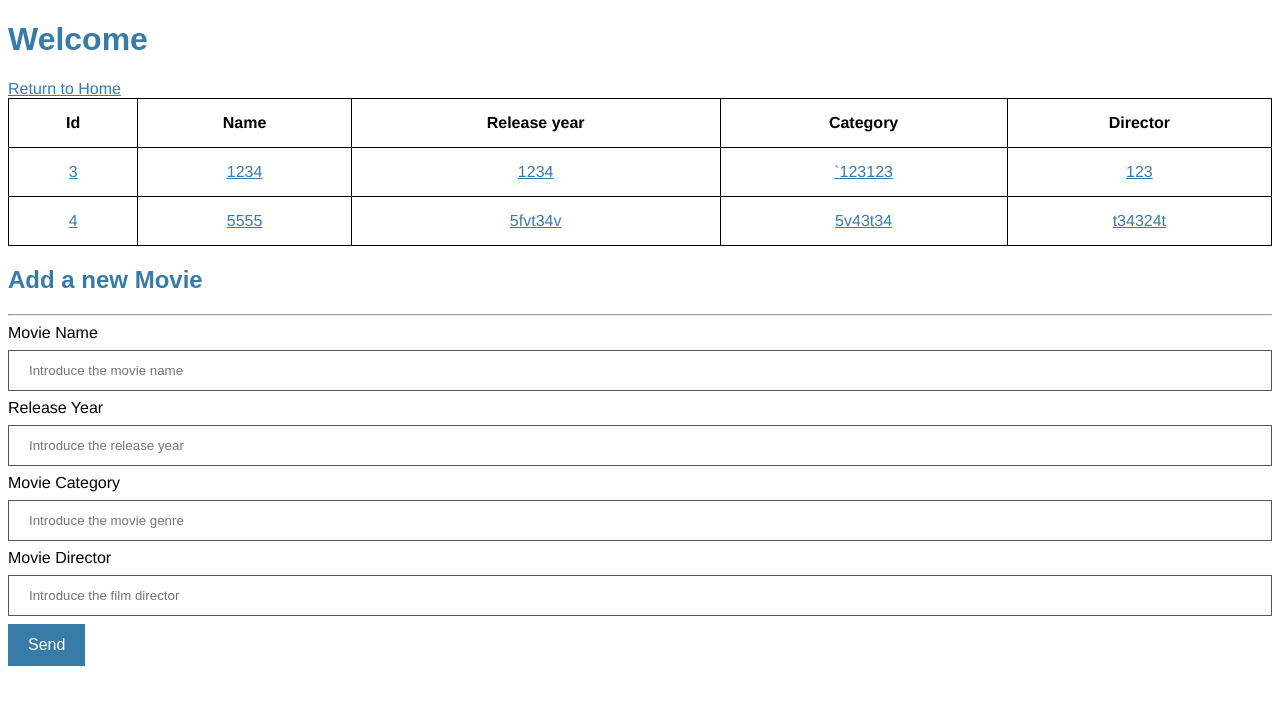
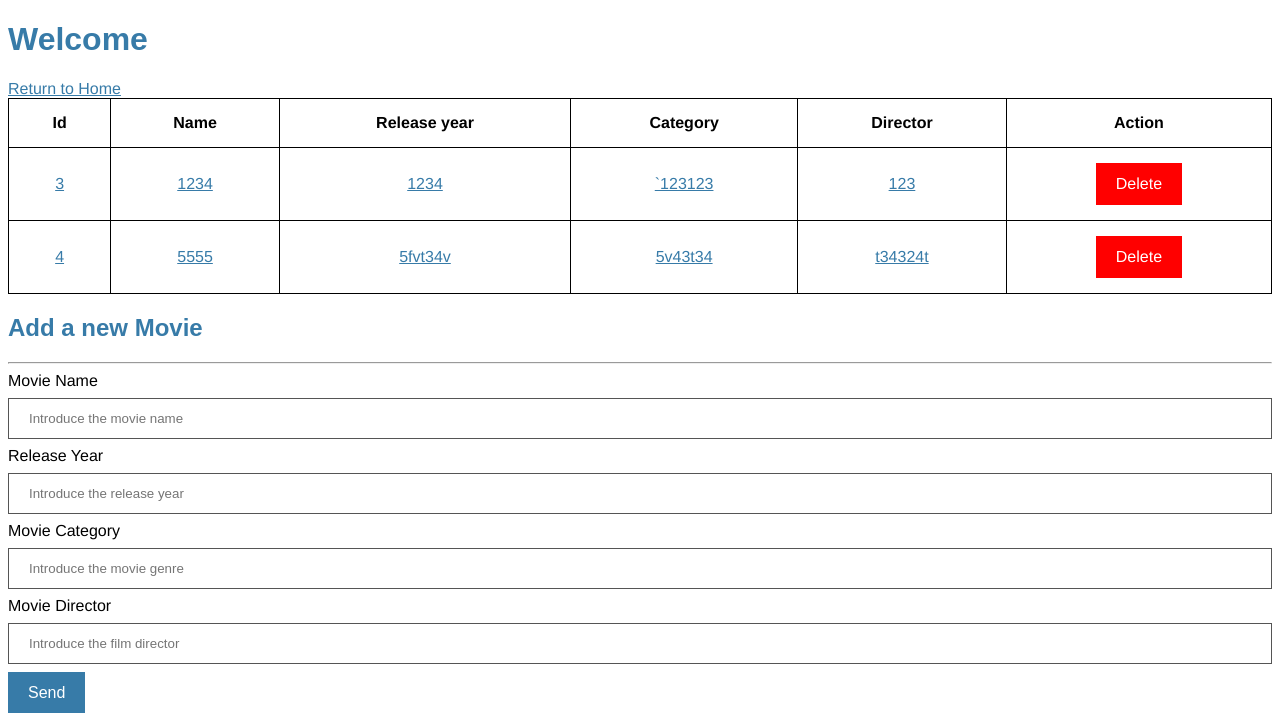
Before and after one commit to alexsvt2/moviesoft, a Flask app: page /movies in a window 1280 px wide. Shown: the top 713 px of the page. Run offline with Flask 2, Linux system fonts and the light colour scheme; data comes from the database, SQL or seed files in the repository; both versions use the stored data as it was after the commit.

Commit message:
se cambio el nombre a movieindex.html por show_all.html

```diff
--- a/app.py
+++ b/app.py
@@ -38,7 +38,7 @@ def movie():
         return redirect(url_for('movie'))
     elif request.method == 'GET':
         flash('Welcome', 'info')
-        return render_template('movieindex.html', movies=Movie.query.all()) # Esto devuelve el index con la lista de todas las peliculas
+        return render_template('show_all.html', movies=Movie.query.all()) # Esto devuelve el index con la lista de todas las peliculas
 
 @app.route('/movies/<int:id>', methods=['GET'])
 def search(id):
--- a/templates/movieindex.html
+++ b/templates/show_all.html
@@ -18,6 +18,7 @@
             <th>Release year</th>
             <th>Category</th>
             <th>Director</th>
+            <th>Action</th>
         </tr>
     </thead>
         <tbody>
@@ -28,6 +29,8 @@
             <td><a href="/movies/{{movie.id}}">{{movie.year}}</a></td>
             <td><a href="/movies/{{movie.id}}">{{movie.category}}</a></td>
             <td><a href="/movies/{{movie.id}}">{{movie.director}}</a></td>
+            <td><a class="delete-botton" href="/movies/delete/1">Delete</a></td>
+
         </tr>
         {% endfor %}
     </tbody>
```
Also changed, not shown: movie_database.db.
